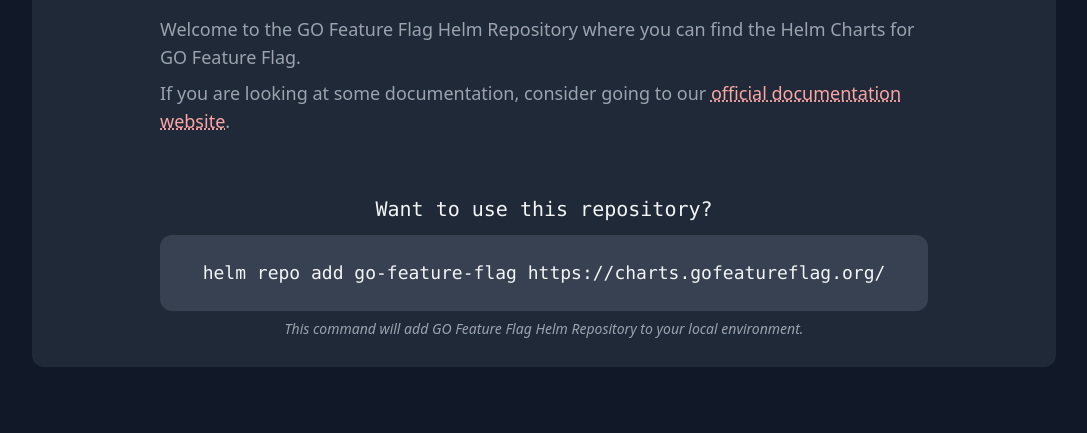
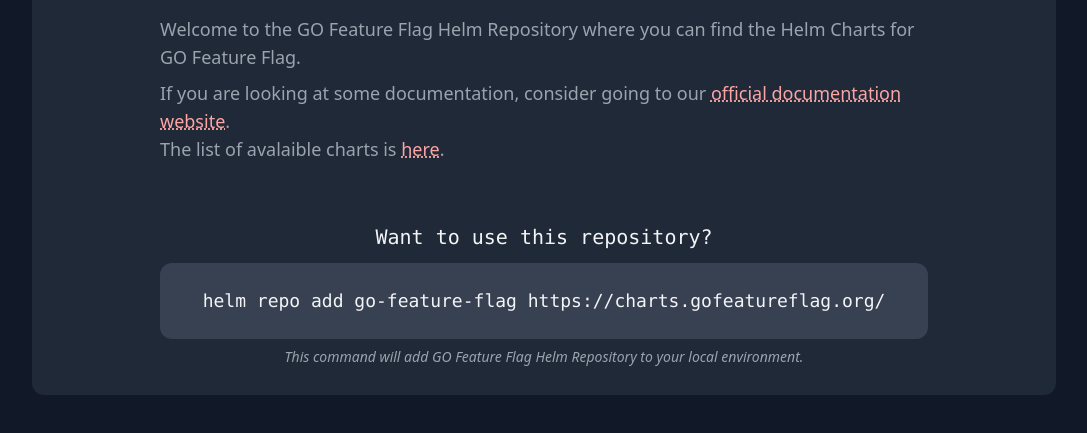
Before and after one commit to go-feature-flag/helm-charts, a plain HTML site: page index.html in a window 1280 px wide. Shown: the part 333-766 px from the top of the page, without its empty margins (96-1183 px from the left). Drawn offline with nearby package versions, Linux system fonts and the light colour scheme.

Commit message:
Update index.html

```diff
--- a/index.html
+++ b/index.html
@@ -23,6 +23,7 @@
         <div class="w-3/4 mx-auto text-gray-400 mt-6 text-lg">
             <p class="mb-2">Welcome to the GO Feature Flag Helm Repository where you can find the Helm Charts for GO Feature Flag.</p>
             <p>If you are looking at some documentation, consider going to our <a href="https://gofeatureflag.org/docs" target="_blank" class="text-red-300 underline decoration-dotted">official documentation website</a>.</p>
+            <p>The list of avalaible charts is <a href="https://github.com/go-feature-flag/helm-charts" target="_blank" class="text-red-300 underline decoration-dotted">here</a>.</p>
         </div>
         <h2 class="text-center text-xl font-mono py-3 mt-12">
             Want to use this repository?
```
